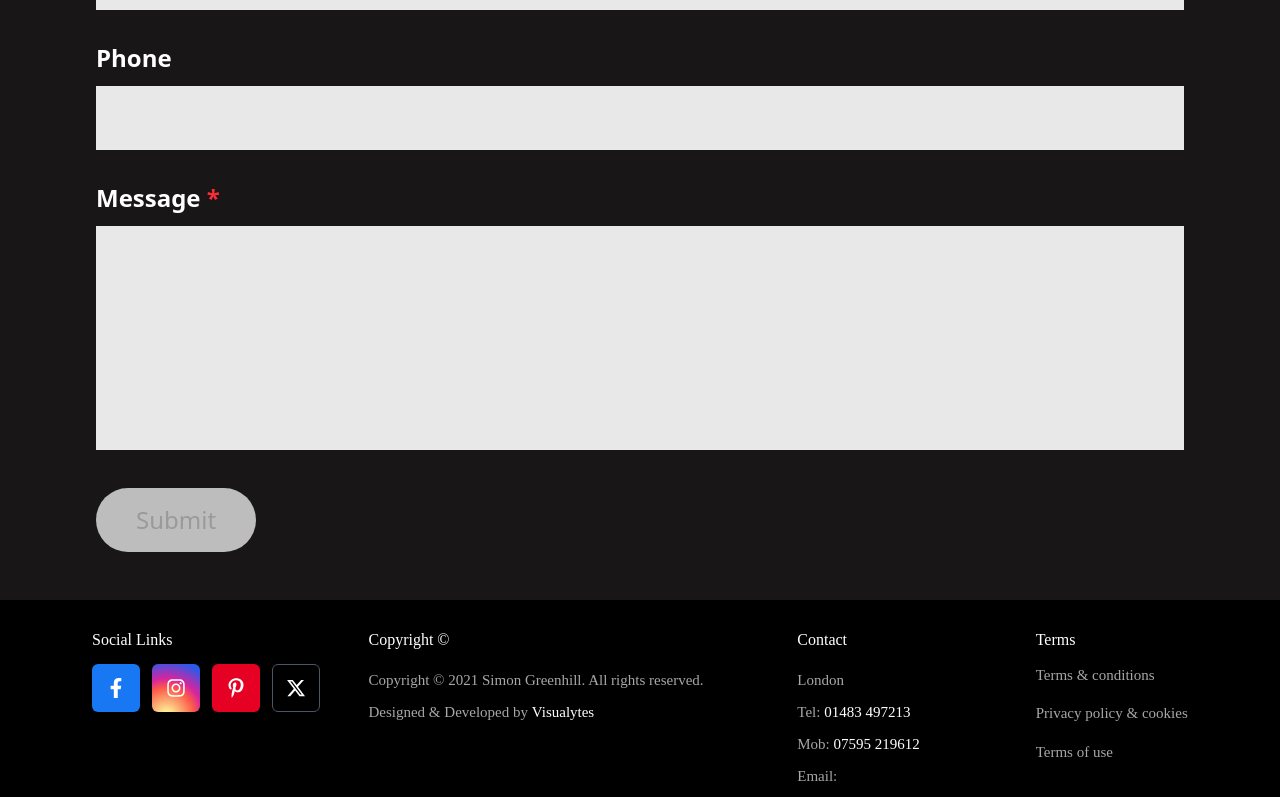
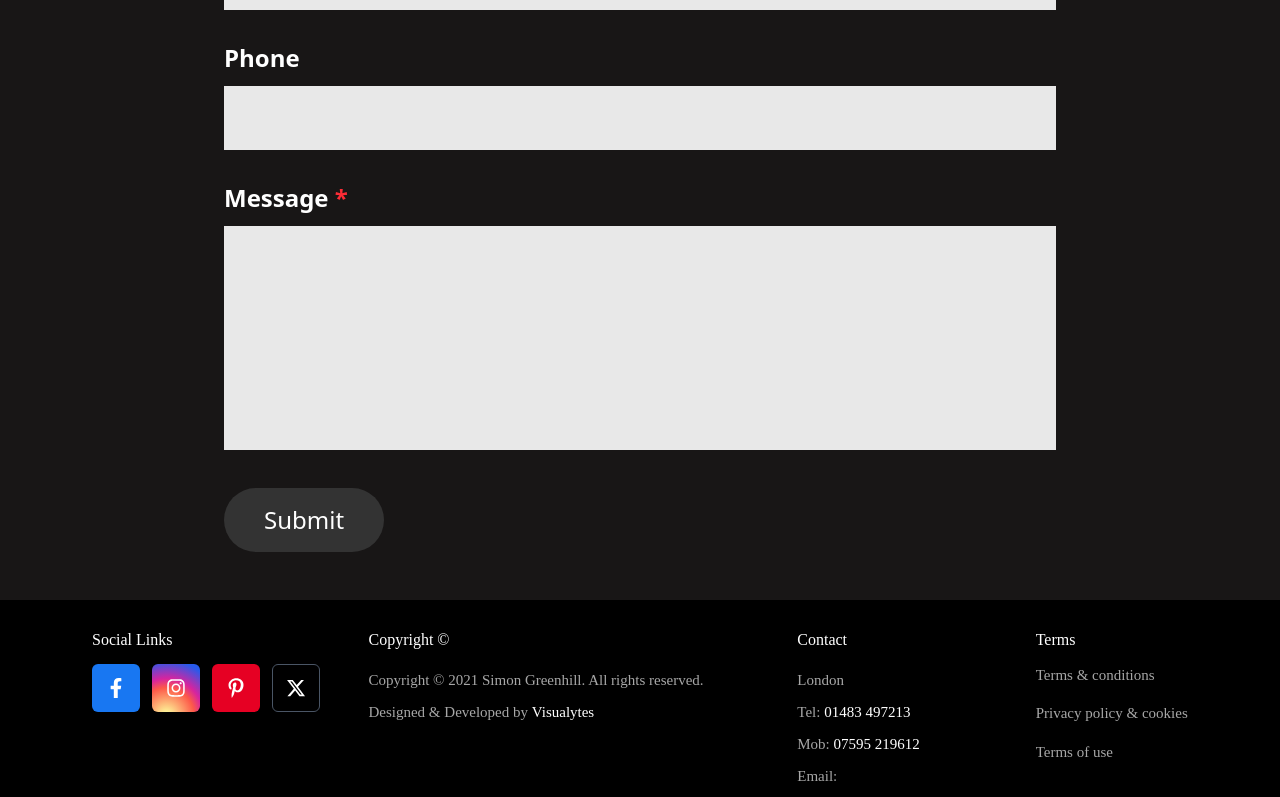
Before and after one commit to Lakshit-Poojari/GreenHill-Events, a Next.js app: page /mobile-bar in a window 1280 px wide. Shown: the part 5376-6173 px from the top of the page. Built offline with nearby package versions, Linux system fonts and the light colour scheme.

Commit message:
fix width

```diff
--- a/components/MobileBar/ContactForm.tsx
+++ b/components/MobileBar/ContactForm.tsx
@@ -3,7 +3,7 @@ import React from 'react'
 const ContactForm = () => {
   return (
     <>
-        <div className="max-w-6xl mx-auto px-8 py-12 text-white">
+        <div className="max-w-4xl mx-auto px-8 py-12 text-white">
             <p className="text-xl font-medium">Mobile Bar Enquiry</p>
 
             <p className="mt-2 text-lg">
@@ -45,8 +45,8 @@ const ContactForm = () => {
                 </div>
 
                 {/* Submit Button */}
-                <button type="submit" className="bg-[#BDBDBD] text-[#9A9A9A] px-10 py-4 rounded-full text-2xl font-medium
-                 hover:bg-[#C9AC8C] hover:text-black transition-all duration-300">
+                <button type="submit" className="bg-[#333] text-white px-10 py-4 rounded-full text-2xl font-medium
+                 hover:bg-[#BDBDBD] hover:text-[#939393] transition-all duration-300">
                     Submit
                 </button>
             </form>
```
